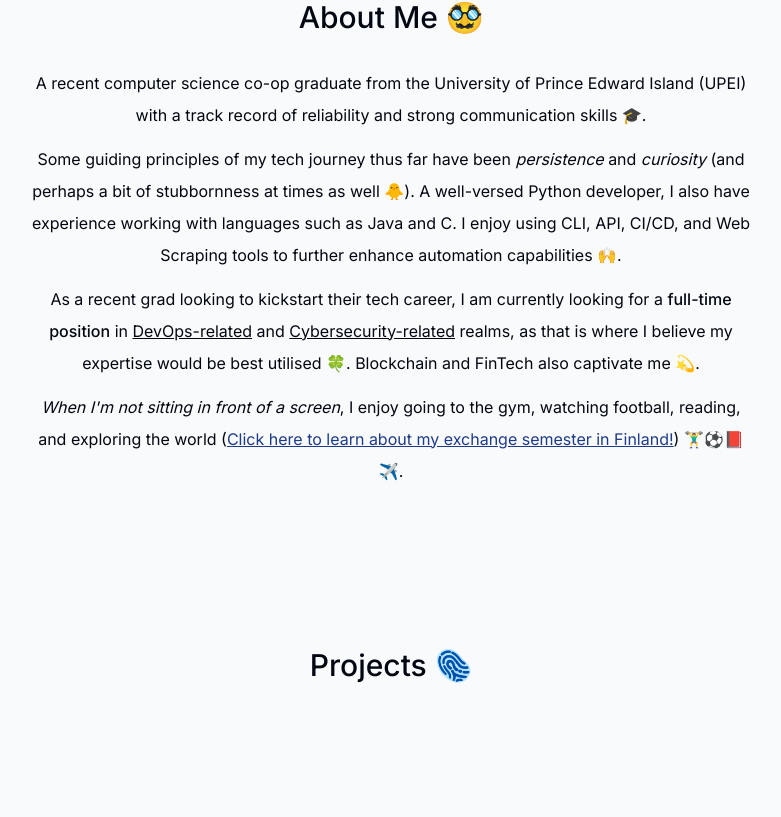
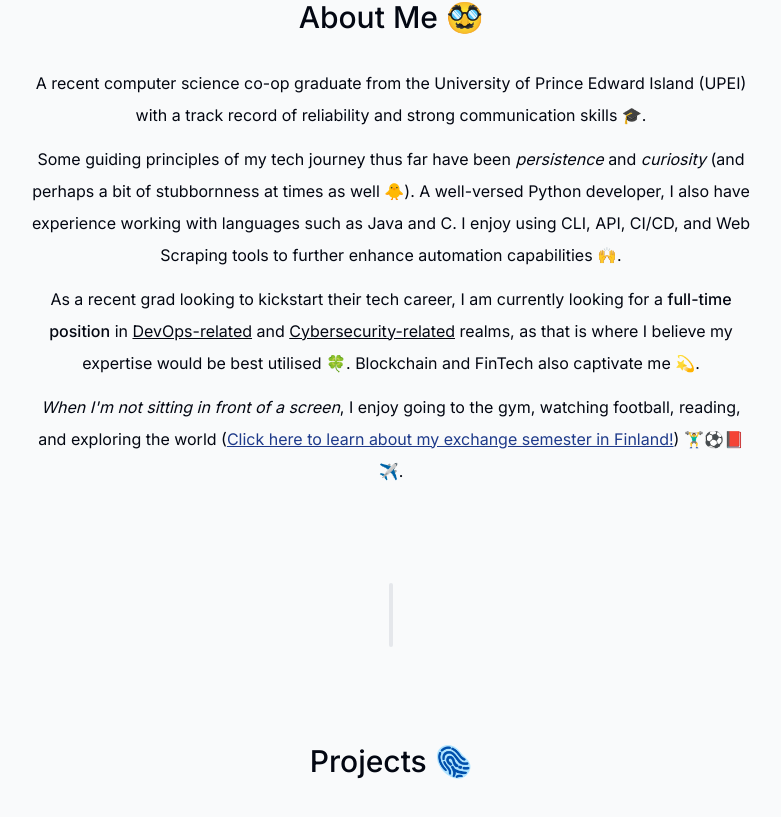
Before and after one commit to kunduarjun/portfolio, a Next.js app: page / in a window 1280 px wide. Shown: the part 757-1574 px from the top of the page, without its empty margins (249-1030 px from the left). Built offline with nearby package versions, Linux system fonts and the light colour scheme.

Commit message:
Finally figured out how to add section divider in between the About Me and Project sections

```diff
--- a/app/page.tsx
+++ b/app/page.tsx
@@ -9,6 +9,7 @@ export default function Home() {
       <Intro />
       <SectionDivider />
       <About />
+      <SectionDivider />
       <Projects />
     </main>
   )
--- a/components/about.tsx
+++ b/components/about.tsx
@@ -6,7 +6,7 @@ import { motion } from "framer-motion";
 
 export default function About() {
   return (
-    <motion.section className="mb-28 max-w-[45rem] text-center leading-8 sm:mb-40" initial={{ opacity: 0, y: 100 }} animate={{ opacity: 1, y: 0 }} transition={{ delay: 0.175 }}>
+    <motion.section className="mb-28 max-w-[45rem] text-center leading-8 sm:mb-0" initial={{ opacity: 0, y: 100 }} animate={{ opacity: 1, y: 0 }} transition={{ delay: 0.175 }}>
         <SectionHeading>About Me 🥸</SectionHeading>
         <p className="mb-3">
           A recent computer science co-op graduate from the University of Prince Edward Island &#40;UPEI&#41; with a track record of reliability and strong communication skills 🎓.
```
